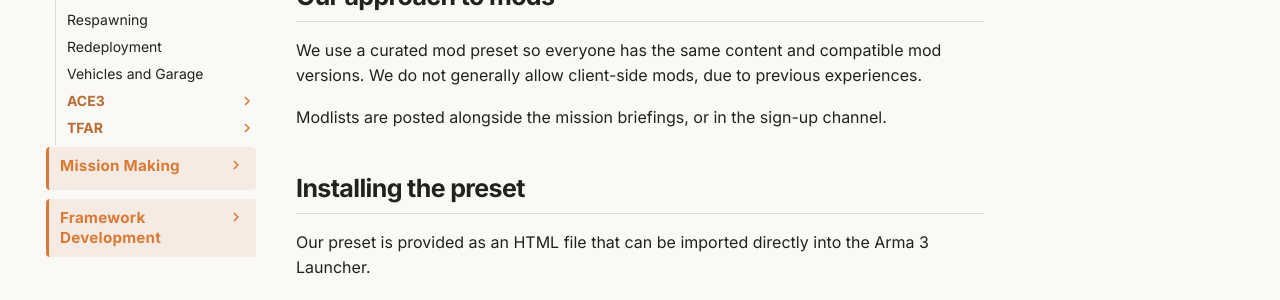
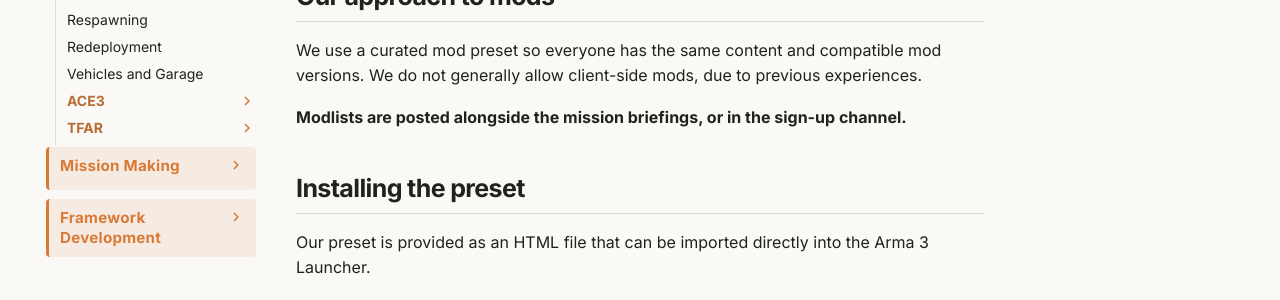
Before and after one commit to Jamio/JM_Framework_Docs, an MkDocs documentation site: the page built from docs/players/before/mods.md, in a window 1280 px wide. Shown: the part 467-767 px from the top of the page. Built offline with MkDocs 1.6.1 and Material for MkDocs 9.7.7, drawn with Linux system fonts in a browser that asks for light colours; comment, search, counter and statistics services are not loaded.

```diff
--- a/docs/players/before/mods.md
+++ b/docs/players/before/mods.md
@@ -10,7 +10,7 @@ How to install, update and troubleshoot the mods required for our operations.
 
 We use a curated mod preset so everyone has the same content and compatible mod versions. We do not generally allow client-side mods, due to previous experiences.
 
-Modlists are posted alongside the mission briefings, or in the sign-up channel.
+**Modlists are posted alongside the mission briefings, or in the sign-up channel.**
 
 ## Installing the preset
 
```
